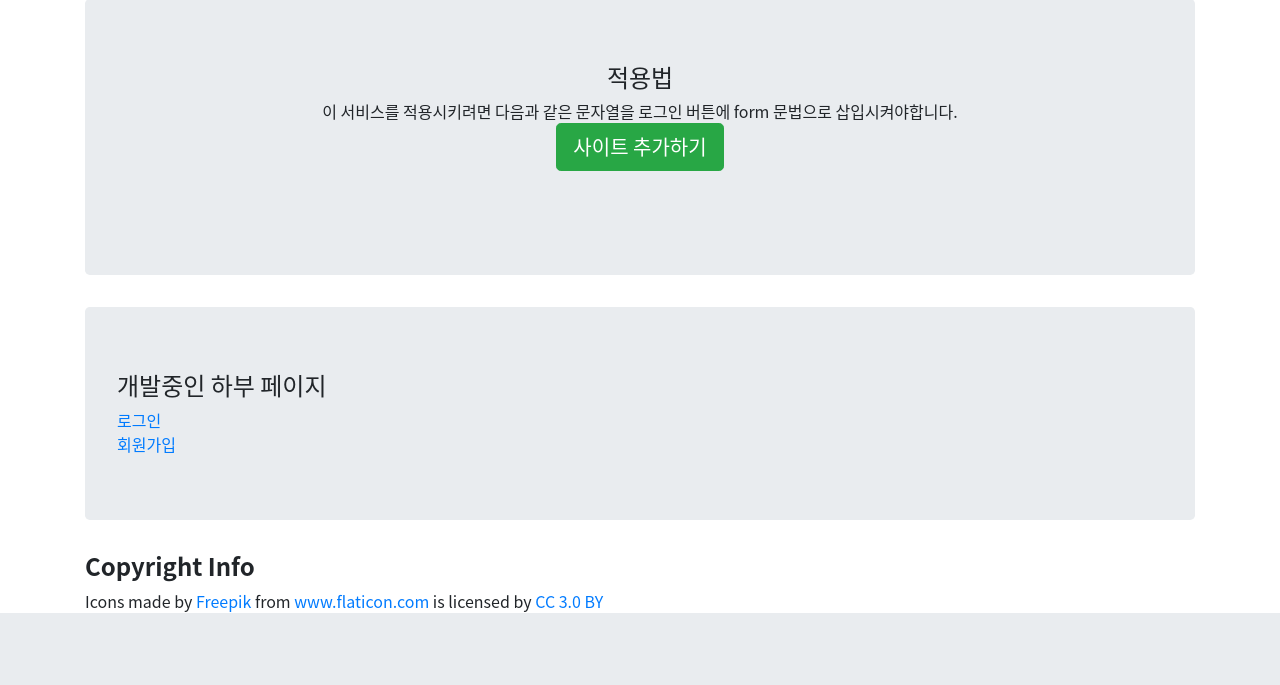
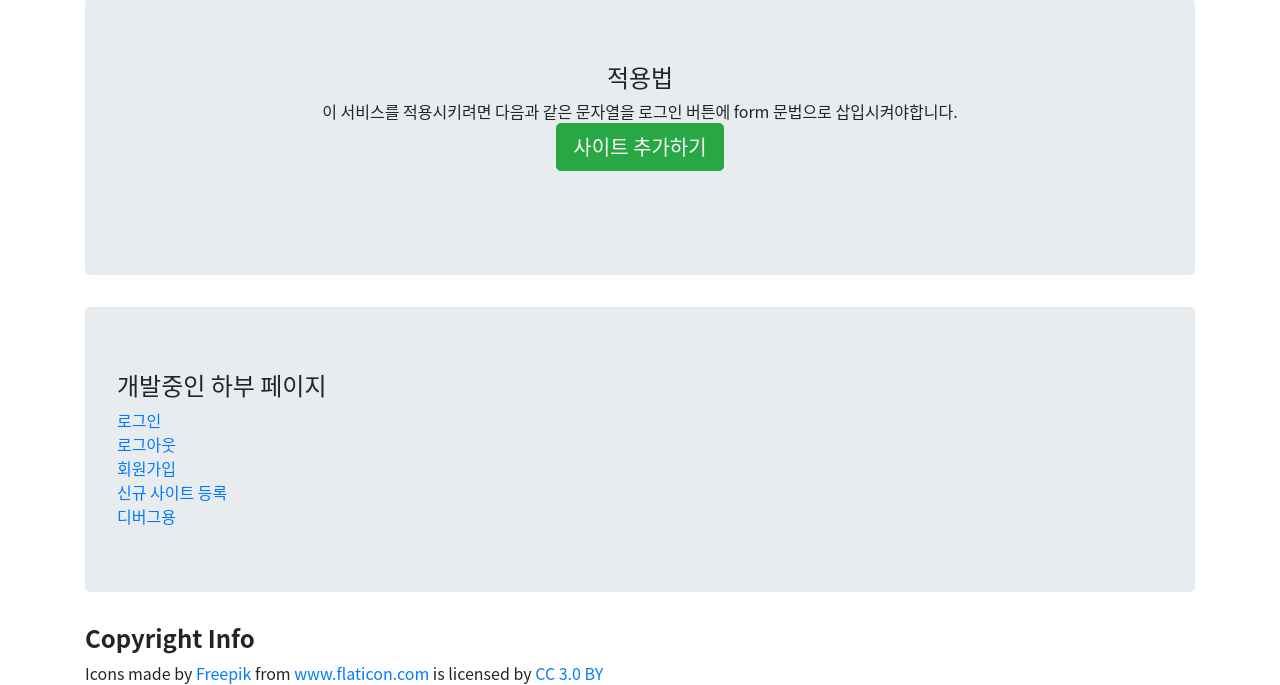
Before and after one commit to startergate/SID-1.0, a PHP site: page / in a window 1280 px wide. Shown: the part 1430-2115 px from the top of the page. Before the commit the page ends 2043 px from the top, so only its background shows below. Run offline with PHP 8.4, Linux system fonts and the light colour scheme; some libraries are stand-ins or nearby versions.

Commit message:
2017-10-27 Miner Update
index.php Updated

```diff
--- a/function/process_log.php
+++ b/function/process_log.php
@@ -6,7 +6,7 @@
   $password = $_POST['pw'];
 	$conn = db_init($config["host"],$config["duser"],$config["dpw"],$config["dname"]);
 	$result = mysqli_query($conn, "SELECT * FROM userdata");
-  $sql = "SELECT id,pw,nickname,pid FROM userdata WHERE id LIKE '$id' LIMIT 1";	//user data select
+	$sql = "SELECT id,pw,nickname,pid FROM userdata WHERE id LIKE '$id' LIMIT 1";	//user data select
   $result = mysqli_query($conn, $sql);
 	$row = mysqli_fetch_assoc($result);
   $sqlid = $row['id'];
--- a/index.php
+++ b/index.php
@@ -53,8 +53,14 @@
             <header class="jumbotron text-left">
               <h4>개발중인 하부 페이지</h4>
               <a href="./login/login.php">로그인</a>
+							<br />
+							<a href="./login/logout.php">로그아웃</a>
               <br />
               <a href="./register/register.php">회원가입</a>
+							<br />
+							<a href="./new_site.php">신규 사이트 등록</a>
+							<br />
+							<a href="./debug.php">디버그용</a>
             </header>
 						<h4><strong>Copyright Info</strong></h4>
 						<div>Icons made by <a href="http://www.freepik.com" target="_blank" title="Freepik">Freepik</a> from <a href="https://www.flaticon.com/" target="_blank" title="Flaticon">www.flaticon.com</a> is licensed by <a href="http://creativecommons.org/licenses/by/3.0/" title="Creative Commons BY 3.0" target="_blank">CC 3.0 BY</a></div>
```
